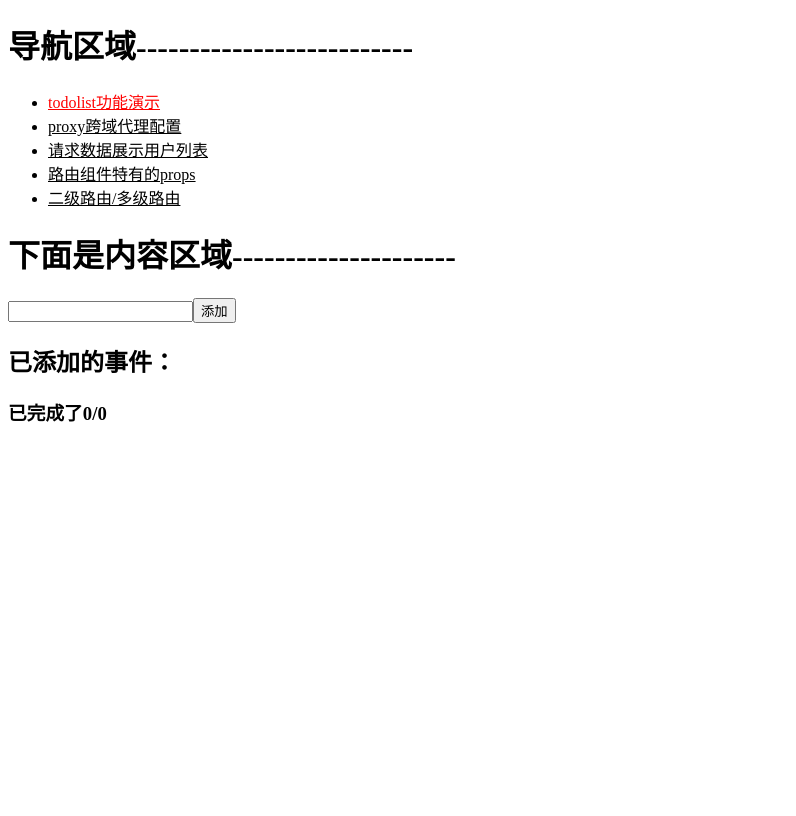
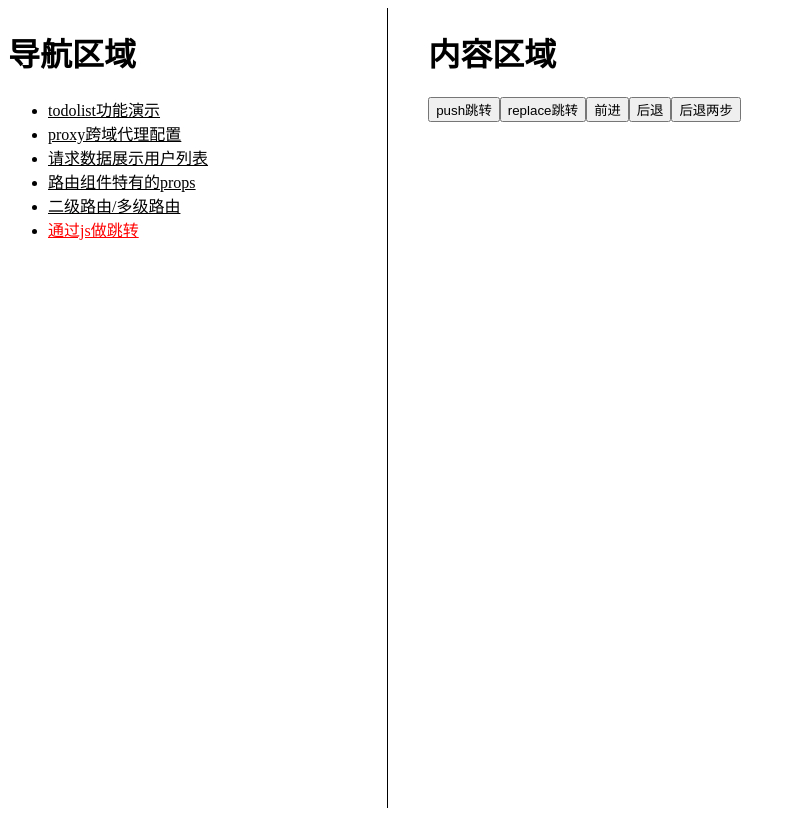
Before and after one commit to Bai-xiaoxiao/react-2021, a React (Create React App) app in the folder react_staging/: page /js-jump in a window 1280 px wide. Before the commit this address led to /todo-list. Shown: the whole page, without its empty margins (0-796 px from the left). Built offline with nearby package versions, Linux system fonts and the light colour scheme.

Commit message:
路由跳转穿参，js控制路由跳转

```diff
--- a/react_staging/src/App.jsx
+++ b/react_staging/src/App.jsx
@@ -5,8 +5,11 @@ import UseAxios from './pages/UseAxios'
 import GetUserList from './pages/GetUserList'
 import RouterC from './pages/RouterC'
 import DoubleRoute from './pages/DoubleRoute'
+import JsJump from './pages/JsJump'
 /*
-  Link组件类似于a标签，点击做跳转
+  Link组件类似于a标签，点击做跳转，默认是push跳转、
+    添加replace属性，作replace跳转
+    路由的储存类似栈的解构，push是压入栈，replace是替换栈顶的那个路由
 
   NavLink和Link一样，点击时会给自身添加特定的className，方便通过className做样式区分
     activeClassName可以自己配置，不写默认为active，如下：
@@ -25,29 +28,32 @@ import DoubleRoute from './pages/DoubleRoute'
   Redirect：重定向，一般放在最下面，没匹配到任何路由时，重定向到这里
 */
 import { Link, NavLink, Route, Switch, Redirect } from 'react-router-dom'
-console.log(AppCss);
 export default class App extends Component {
   render() {
     return (
-      <div>
+      <div style={{ display: 'flex' }}>
+        <div style={{ borderRight: '1px solid #000',marginRight: '40px',width: '30%',height: '100vh' }}>
           {/* react-router-dom用Link组件切换路由 */}
-        <h1>导航区域--------------------------</h1>
+          <h1>导航区域</h1>
 
           <ul>
             {/*
               组件中间的值会被解析为this.props.children，类似vue的插槽，只不过放在props里面了
               放文本的话还好，如果放多层dom结构做插槽的话需要手动去解析，比较麻烦
             */}
-          <li><NavLink to="/todo-list" className={AppCss['nav-link']} activeClassName={AppCss['active']} children="todolist功能演示" /></li>
+            <li><NavLink replace to="/todo-list" className={AppCss['nav-link']} activeClassName={AppCss['active']} children="todolist功能演示" /></li>
             {/* <li><NavLink to="/todo-list" className={AppCss['nav-link']} activeClassName={AppCss['active']}>todolist功能演示</NavLink></li> */}
             <li><NavLink to="/use-axios" className={AppCss['nav-link']} activeClassName={AppCss['active']}>proxy跨域代理配置</NavLink></li>
             <li><NavLink to="/get-user-list" className={AppCss['nav-link']} activeClassName={AppCss['active']}>请求数据展示用户列表</NavLink></li>
             <li><NavLink to="/router-c" className={AppCss['nav-link']} activeClassName={AppCss['active']}>路由组件特有的props</NavLink></li>
             <li><NavLink to="/double-route" className={AppCss['nav-link']} activeClassName={AppCss['active']}>二级路由/多级路由</NavLink></li>
+            <li><NavLink to="/js-jump" className={AppCss['nav-link']} activeClassName={AppCss['active']}>通过js做跳转</NavLink></li>
           </ul>
+        </div>
 
+        <div>
           {/* 内容区域：使用Route来注册路由 */}
-        <h1>下面是内容区域---------------------</h1>
+          <h1>内容区域</h1>
           {/* 演示父子传递信息，一般方法操作等 */}
 
           <Switch>
@@ -60,6 +66,8 @@ export default class App extends Component {
             <Route path="/router-c" component={RouterC} />
             {/* 演示二级/多级路由 */}
             <Route path="/double-route" component={DoubleRoute} />
+            {/* 使用js方法跳转路由 */}
+            <Route path="/js-jump" component={JsJump} />
 
             {/*
             - 如果没有匹配到任何路由，重新向到这里
@@ -71,6 +79,7 @@ export default class App extends Component {
             <Redirect to="/todo-list" />
           </Switch>
         </div>
+      </div>
     )
   }
 }
--- a/react_staging/src/pages/DoubleRoute/DoubleRoute_1/index.jsx
+++ b/react_staging/src/pages/DoubleRoute/DoubleRoute_1/index.jsx
@@ -5,6 +5,8 @@ export default class Child1 extends Component {
     return (
       <div>
         第111111111个子组件
+        <br />
+        url上的params参数是{this.props.match.params.id}
       </div>
     )
   }
--- a/react_staging/src/pages/DoubleRoute/DoubleRoute_2/index.jsx
+++ b/react_staging/src/pages/DoubleRoute/DoubleRoute_2/index.jsx
@@ -1,10 +1,22 @@
 import React, { Component } from 'react'
+// qs一般组件库都会带有，cra自带了，直接引入即可
+import qs from 'query-string'
+
+// qs用来转换url中的search字符串，或者把对象转成search结构
+// const str = qs.stringify({name: 1, age: 12})
+// console.log(str);
+// const obj = qs.parse('?name=123&age=998')
+// console.log(obj);
 
 export default class Child2 extends Component {
   render() {
+    // console.log(this.props.location.search);
+    const searchObj = qs.parse(this.props.location.search)
     return (
       <div>
         第22222222个子组件
+        <br />
+        传递过来的search参数是：{`name是${searchObj.name}，年纪是：${searchObj.age}`}
       </div>
     )
   }
--- /dev/null
+++ b/react_staging/src/pages/DoubleRoute/DoubleRoute_3/index.jsx
@@ -0,0 +1,14 @@
+import React, { Component } from 'react'
+
+export default class Child2 extends Component {
+  render() {
+    const {name, age} = this.props.location.state
+    return (
+      <div>
+        第3333333个子组件
+        <br />
+        传递过来的search参数是：{`name是${name}，年纪是：${age}`}
+      </div>
+    )
+  }
+}
--- a/react_staging/src/pages/DoubleRoute/index.jsx
+++ b/react_staging/src/pages/DoubleRoute/index.jsx
@@ -2,6 +2,7 @@ import React, { Component } from 'react'
 import { NavLink, Route, Switch, Redirect } from 'react-router-dom'
 import Child1 from './DoubleRoute_1'
 import Child2 from './DoubleRoute_2'
+import Child3 from './DoubleRoute_3'
 
 export default class DoubleRoute extends Component {
   render() {
@@ -10,17 +11,28 @@ export default class DoubleRoute extends Component {
         <h3>多级路由嵌套</h3>
         <ul>
           <li>
-            <NavLink to="/double-route/one">子级路由111</NavLink>
+            {/* 传递params参数--url上的字符串，刷新还在 */}
+            <NavLink to="/double-route/one/hehhe">子级路由111</NavLink>
           </li>
           <li>
-            <NavLink to="/double-route/two">子级路由222</NavLink>
+            {/* 传递search参数--url上的字符串，刷新还在 */}
+            <NavLink to="/double-route/two?name=123&age=998">子级路由222</NavLink>
+          </li>
+          <li>
+            {/* 传递search参数--缓存中，刷新还在，清除缓存就不在了 */}
+            {/* to是一个对象，有pathname和state属性 */}
+            <NavLink to={{pathname: '/double-route/three', state: {name: 123, age: 18}}}>子级路由333</NavLink>
           </li>
         </ul>
 
         <h3>子级路由内容区域----------------------</h3>
         <Switch>
-          <Route path="/double-route/one" component={Child1} />
+          {/* 注册的时候就需要声明接收params参数 */}
+          <Route path="/double-route/one/:id" component={Child1} />
+          {/* 传递search参数--无需声明接收 */}
           <Route path="/double-route/two" component={Child2} />
+          {/* 传递state参数--无需声明接收 */}
+          <Route path="/double-route/three" component={Child3} />
           {/* 默认展示 */}
           <Redirect to="/double-route/one" />
         </Switch>
--- a/react_staging/src/pages/GetUserList/index.jsx
+++ b/react_staging/src/pages/GetUserList/index.jsx
@@ -3,7 +3,6 @@ import axios from 'axios'
 import Item from '../../components/UserListItem'
 // 需要加上module的后缀名才能识别
 import IndexCss from './index.module.css'
-console.log(IndexCss);
 
 export default class GetUserList extends Component {
   state = {
--- /dev/null
+++ b/react_staging/src/pages/JsJump/index.jsx
@@ -0,0 +1,42 @@
+import React, { Component } from 'react'
+
+export default class index extends Component {
+
+  jump = (type) => {
+    // 带params参数
+    // this.props.history[type](`/double-route/one/js-${type}跳转带的params参数`)
+
+    // 带search参数
+    // this.props.history[type](`/double-route/two?name=${type}带的search参数&age=998`)
+
+    // 带state参数
+    this.props.history[type]('/double-route/three', {
+      name: '我是通过state跳转过来的',
+      age: 'xxx叭叭叭'
+    })
+  }
+
+  forward = () => {
+    this.props.history.goForward()
+  }
+
+  back = () => {
+    this.props.history.goBack()
+  }
+
+  goTwo = () => {
+    this.props.history.go(-2)
+  }
+
+  render() {
+    return (
+      <div>
+        <button onClick={() => this.jump('push')}>push跳转</button>
+        <button onClick={() => this.jump('replace')}>replace跳转</button>
+        <button onClick={this.forward}>前进</button>
+        <button onClick={this.back}>后退</button>
+        <button onClick={this.goTwo}>后退两步</button>
+      </div>
+    )
+  }
+}
```
Lines whose indentation alone changed are shown as unchanged.
